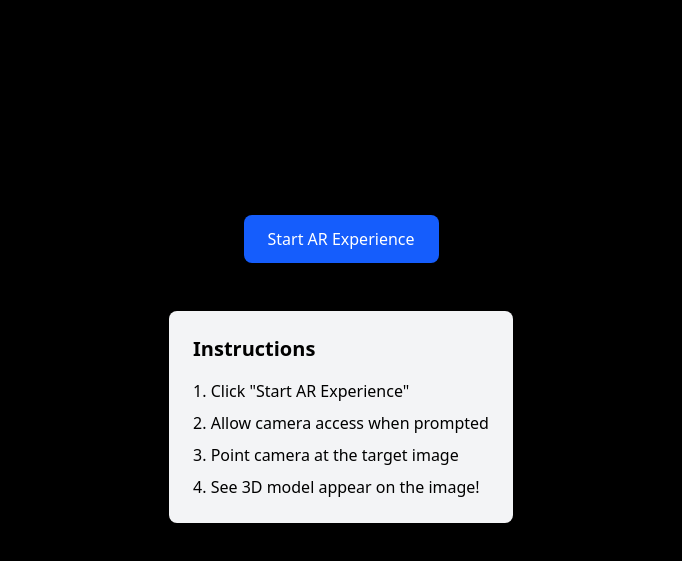
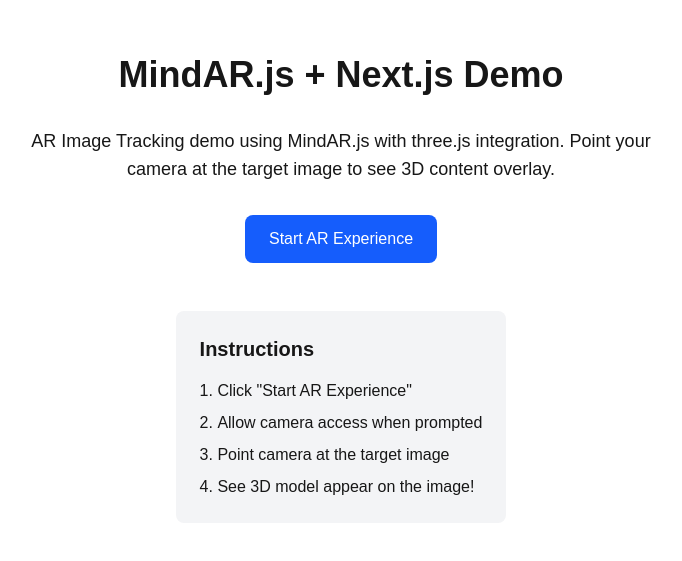
Before and after one commit to phivu3125/ar-image-tracking, a Next.js app: page / in a window 1280 px wide. Shown: the part 111-672 px from the top of the page, without its empty margins (299-981 px from the left). Built offline with nearby package versions, Linux system fonts and the light colour scheme.

Commit message:
fix(ui): fix home page dark background and AR overlay
- Remove global black background from html/body
- Restore proper light/dark theme CSS variables
- Use body:has(.ar-container) to scope AR styles
- Make AR container and all children transparent
- Video/canvas fill viewport without dark overlay

```diff
--- a/src/app/globals.css
+++ b/src/app/globals.css
@@ -1,22 +1,31 @@
 @import "tailwindcss";
 
 :root {
-  --background: #000000;
-  --foreground: #ffffff;
+  --background: #ffffff;
+  --foreground: #171717;
 }
 
-/* Force black background for AR */
-html, body {
-  background: #000;
-  overflow: hidden;
-  overscroll-behavior: none;
+@media (prefers-color-scheme: dark) {
+  :root {
+    --background: #0a0a0a;
+    --foreground: #ededed;
+  }
+}
+
+body {
+  color: var(--foreground);
+  background: var(--background);
+  font-family: Arial, Helvetica, sans-serif;
   margin: 0;
   padding: 0;
-  width: 100%;
-  height: 100%;
 }
 
-/* AR Container - fill entire viewport */
+/* ============================================
+   AR PAGE SPECIFIC STYLES
+   Only apply when .ar-container is present
+   ============================================ */
+
+/* AR Container - fullscreen camera view */
 .ar-container {
   position: fixed !important;
   top: 0 !important;
@@ -25,33 +34,37 @@ html, body {
   height: 100vh !important;
   height: 100dvh !important;
   overflow: hidden !important;
-  background: #000 !important;
+  background: transparent !important;
 }
 
-/* MindAR creates elements inside container - force them to fill */
-.ar-container > * {
+/* Lock body scroll when AR is active */
+body:has(.ar-container) {
+  overflow: hidden;
+  overscroll-behavior: none;
+}
+
+/* MindAR container div */
+.ar-container > div {
   position: absolute !important;
   top: 0 !important;
   left: 0 !important;
   width: 100% !important;
   height: 100% !important;
+  background: transparent !important;
 }
 
-/* Video element from MindAR */
+/* Video element from MindAR - fill viewport */
 .ar-container video {
   position: absolute !important;
-  top: 50% !important;
-  left: 50% !important;
-  transform: translate(-50%, -50%) !important;
-  min-width: 100% !important;
-  min-height: 100% !important;
-  width: auto !important;
-  height: auto !important;
+  top: 0 !important;
+  left: 0 !important;
+  width: 100% !important;
+  height: 100% !important;
   object-fit: cover !important;
   z-index: 1 !important;
 }
 
-/* Canvas element from MindAR/three.js */
+/* Canvas element from three.js - transparent overlay */
 .ar-container canvas {
   position: absolute !important;
   top: 0 !important;
```
